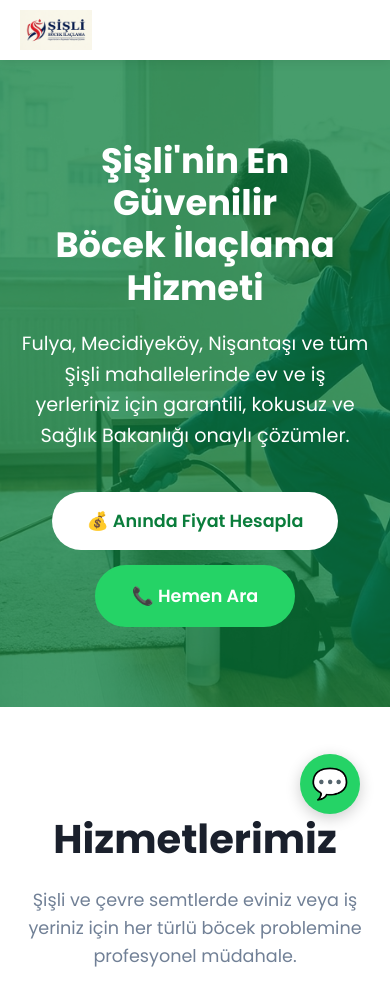
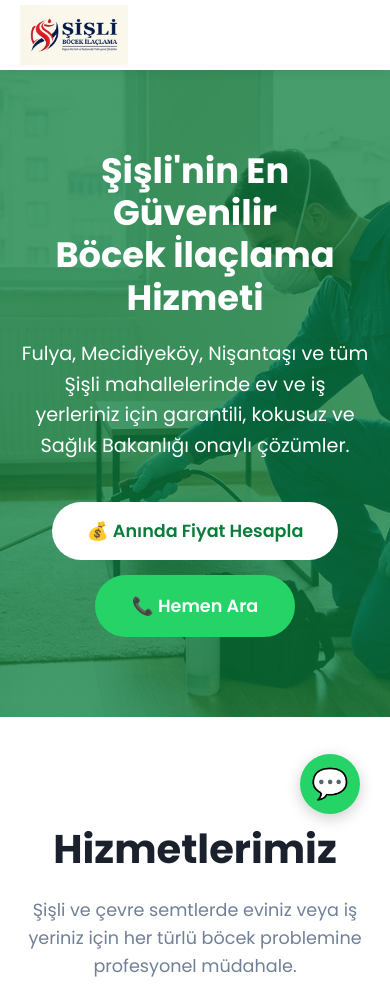
Before and after one commit to ayhn37/sisli-bocek-ilaclama, a plain HTML site: page index.html in a window 390 px wide. Shown: the top 984 px of the page. Drawn offline with Linux system fonts and the light colour scheme.

Commit message:
Adjust header padding and logo size for responsiveness

```diff
--- a/index.html
+++ b/index.html
@@ -21,11 +21,12 @@
 
         /* HEADER */
         header { background: #fff; box-shadow: 0 2px 10px rgba(0,0,0,0.08); position: sticky; top: 0; z-index: 1000; }
-        .nav-container { max-width: 1200px; margin: 0 auto; padding: 10px 20px; display: flex; justify-content: space-between; align-items: center; }
+        /* Logo büyüdüğü için padding değerlerini biraz kıstık ki header çok kalın olmasın */
+        .nav-container { max-width: 1200px; margin: 0 auto; padding: 5px 20px; display: flex; justify-content: space-between; align-items: center; }
 
-        /* YENİ LOGO KISMI (logo.jpg olarak güncellendi) */
+        /* BÜYÜTÜLEN LOGO KISMI */
         .logo { display: flex; align-items: center; }
-        .logo img { height: 55px; width: auto; display: block; } /* Logo boyutu */
+        .logo img { height: 80px; width: auto; display: block; } /* Logo boyutu 80px yapıldı */
 
         nav { display: flex; gap: 25px; align-items: center; }
         nav a { font-weight: 500; color: var(--dark); transition: 0.3s; }
@@ -134,7 +135,7 @@
             nav { display: none; }
             .calc-container { padding: 30px 20px; }
             .hero { padding: 80px 20px; min-height: 400px; }
-            .logo img { height: 40px; } /* Mobilde logo hafif küçültüldü */
+            .logo img { height: 60px; } /* Mobilde logo boyutu 60px yapıldı */
         }
     </style>
 </head>
@@ -142,7 +143,7 @@
 
     <header>
         <div class="nav-container">
-            <!-- LOGO.JPG EKLENDİ -->
+            <!-- BÜYÜTÜLMÜŞ LOGO -->
             <a href="#" class="logo">
                 <img src="logo.jpg" alt="Şişli Böcek İlaçlama Logo">
             </a>
```
